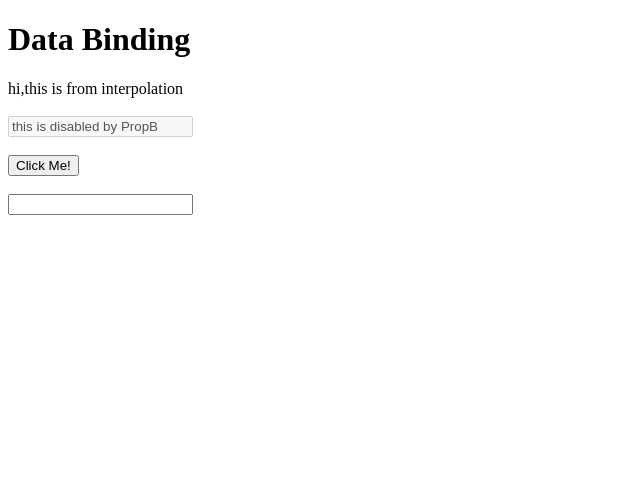
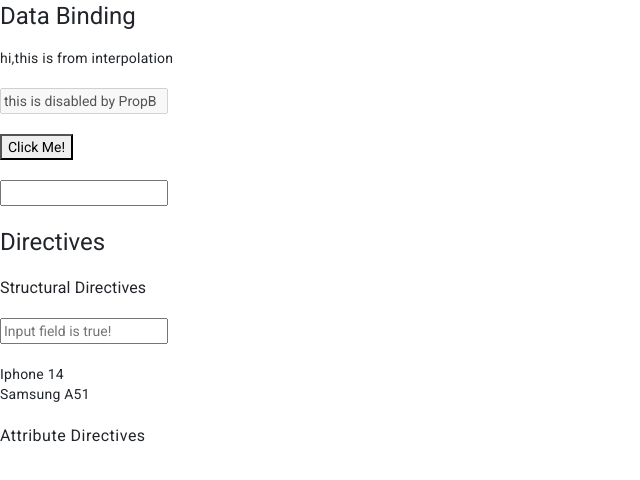
Before and after one commit to Pavithrakanchana/Angular_POC, an Angular app in the folder AngularPOC/: page / in a window 1280 px wide. Shown: the top 480 px of the page, without its empty margins (0-640 px from the left). Built offline with nearby package versions, Linux system fonts and the light colour scheme.

Commit message:
Structural directives concept completed.

```diff
--- a/AngularPOC/angular.json
+++ b/AngularPOC/angular.json
@@ -25,7 +25,9 @@
               "src/assets"
             ],
             "styles": [
-              "src/styles.css"
+              "@angular/material/prebuilt-themes/indigo-pink.css",
+              "src/styles.css",
+              "node_modules/bootstrap/dist/css/bootstrap.min.css"
             ],
             "scripts": [],
             "server": "src/main.server.ts",
@@ -89,7 +91,9 @@
               "src/assets"
             ],
             "styles": [
-              "src/styles.css"
+              "@angular/material/prebuilt-themes/indigo-pink.css",
+              "src/styles.css",
+              "node_modules/bootstrap/dist/css/bootstrap.min.css"
             ],
             "scripts": []
           }
--- a/AngularPOC/package.json
+++ b/AngularPOC/package.json
@@ -12,15 +12,18 @@
   "private": true,
   "dependencies": {
     "@angular/animations": "^17.3.0",
+    "@angular/cdk": "^17.3.8",
     "@angular/common": "^17.3.0",
     "@angular/compiler": "^17.3.0",
     "@angular/core": "^17.3.0",
     "@angular/forms": "^17.3.0",
+    "@angular/material": "^17.3.8",
     "@angular/platform-browser": "^17.3.0",
     "@angular/platform-browser-dynamic": "^17.3.0",
     "@angular/platform-server": "^17.3.0",
     "@angular/router": "^17.3.0",
     "@angular/ssr": "^17.3.8",
+    "bootstrap": "^5.3.6",
     "express": "^4.18.2",
     "rxjs": "~7.8.0",
     "tslib": "^2.3.0",
--- a/AngularPOC/src/app/app.component.html
+++ b/AngularPOC/src/app/app.component.html
@@ -1,2 +1,3 @@
 <router-outlet />
 <app-data-binding />
+<app-directives />
--- a/AngularPOC/src/app/app.component.ts
+++ b/AngularPOC/src/app/app.component.ts
@@ -1,11 +1,14 @@
 import { Component } from '@angular/core';
 import { RouterOutlet } from '@angular/router';
 import { DataBindingComponent } from "./concepts/data-binding/data-binding.component";
+import { DirectivesComponent } from "./concepts/directives/directives.component";
+
+
 
 @Component({
   selector: 'app-root',
   standalone: true,
-  imports: [RouterOutlet, DataBindingComponent],
+  imports: [RouterOutlet, DataBindingComponent, DirectivesComponent],
   templateUrl: './app.component.html',
   styleUrl: './app.component.css'
 })
--- a/AngularPOC/src/app/app.config.ts
+++ b/AngularPOC/src/app/app.config.ts
@@ -3,7 +3,8 @@ import { provideRouter } from '@angular/router';
 
 import { routes } from './app.routes';
 import { provideClientHydration } from '@angular/platform-browser';
+import { provideAnimationsAsync } from '@angular/platform-browser/animations/async';
 
 export const appConfig: ApplicationConfig = {
-  providers: [provideRouter(routes), provideClientHydration()]
+  providers: [provideRouter(routes), provideClientHydration(), provideAnimationsAsync()]
 };
--- a/AngularPOC/src/app/concepts/data-binding/data-binding.component.html
+++ b/AngularPOC/src/app/concepts/data-binding/data-binding.component.html
@@ -22,4 +22,5 @@
             {{  textValue }}
         </div>
     </div>
+    <br/>
 </div>
--- /dev/null
+++ b/AngularPOC/src/app/concepts/directives/directives.component.html
@@ -0,0 +1,27 @@
+<div>
+    <div>
+        <h1>Directives</h1>
+    </div>
+    <!-- Structural Directives -->
+    <div>
+        <h3> Structural Directives</h3>
+    </div>
+    <!-- NgIF -->
+    <div>
+        <input type="text" *ngIf="isInputNeeded" placeholder="Input field is true!" />
+
+    </div>
+    <br />
+    <!-- NgFor -->
+    <div>
+        <div *ngFor="let product of products">{{product}}</div>
+    </div>
+    <br />
+    <div>
+        <h4>Attribute Directives</h4>
+    </div>
+    <!-- ngClass -->
+    <!-- ngStyle -->
+    <!-- ngModel -->
+    <!-- ngTemplateOutlet -->
+</div>
--- /dev/null
+++ b/AngularPOC/src/app/concepts/directives/directives.component.ts
@@ -0,0 +1,15 @@
+import { CommonModule } from '@angular/common';
+import { Component } from '@angular/core';
+
+@Component({
+  selector: 'app-directives',
+  standalone: true,
+  imports: [CommonModule],
+  templateUrl: './directives.component.html',
+  styleUrl: './directives.component.css'
+})
+export class DirectivesComponent {
+  isInputNeeded:boolean = true;
+  products:any = ["Iphone 14", "Samsung A51"];
+
+}
--- a/AngularPOC/src/index.html
+++ b/AngularPOC/src/index.html
@@ -6,8 +6,10 @@
   <base href="/">
   <meta name="viewport" content="width=device-width, initial-scale=1">
   <link rel="icon" type="image/x-icon" href="favicon.ico">
+  <link href="https://fonts.googleapis.com/css2?family=Roboto:wght@300;400;500&display=swap" rel="stylesheet">
+  <link href="https://fonts.googleapis.com/icon?family=Material+Icons" rel="stylesheet">
 </head>
-<body>
+<body class="mat-typography">
   <app-root></app-root>
 </body>
 </html>
--- a/AngularPOC/src/styles.css
+++ b/AngularPOC/src/styles.css
@@ -1 +1,4 @@
 /* You can add global styles to this file, and also import other style files */
+
+html, body { height: 100%; }
+body { margin: 0; font-family: Roboto, "Helvetica Neue", sans-serif; }
```
Also changed, not shown: AngularPOC/src/app/concepts/directives/directives.component.css (added), 2 other files (tests, documents, lock files or other folders).
